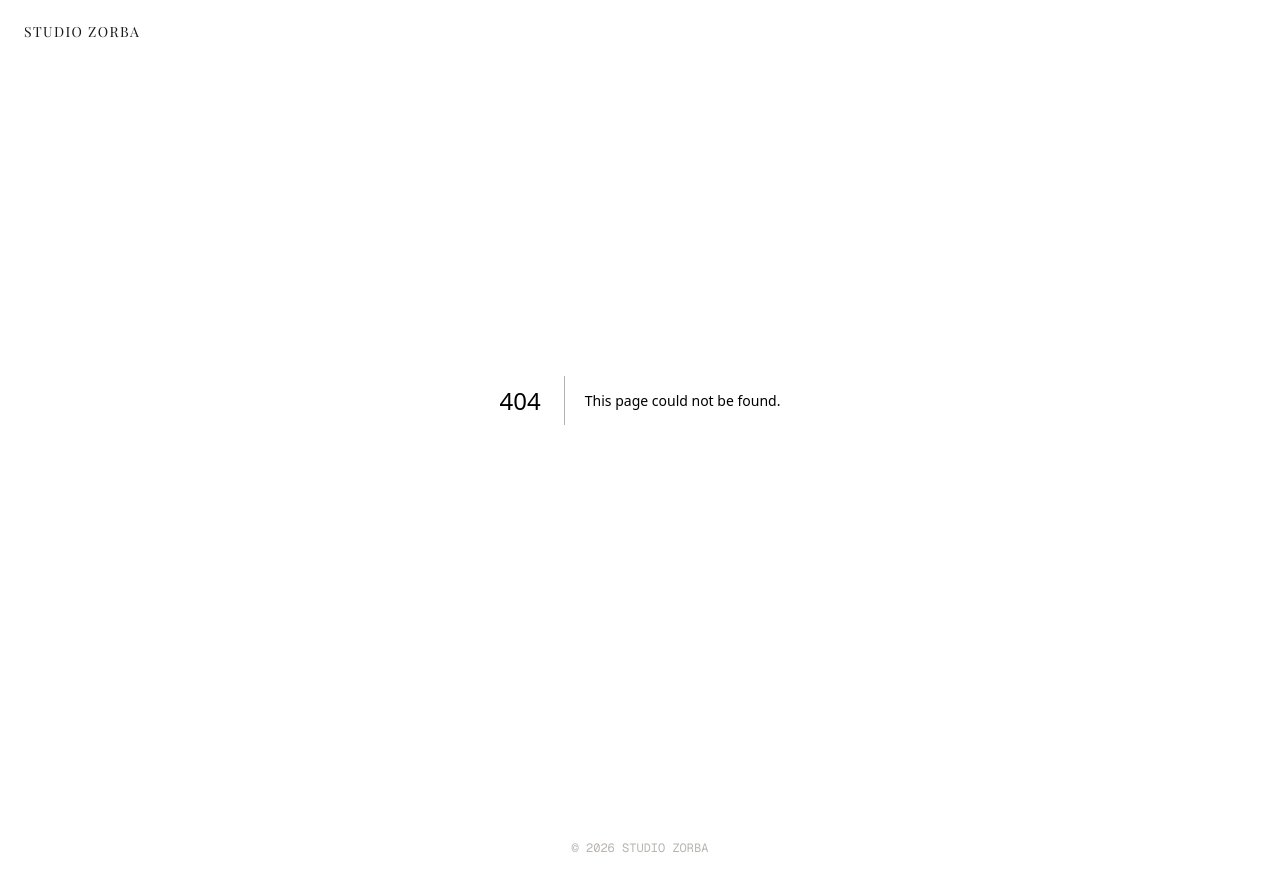
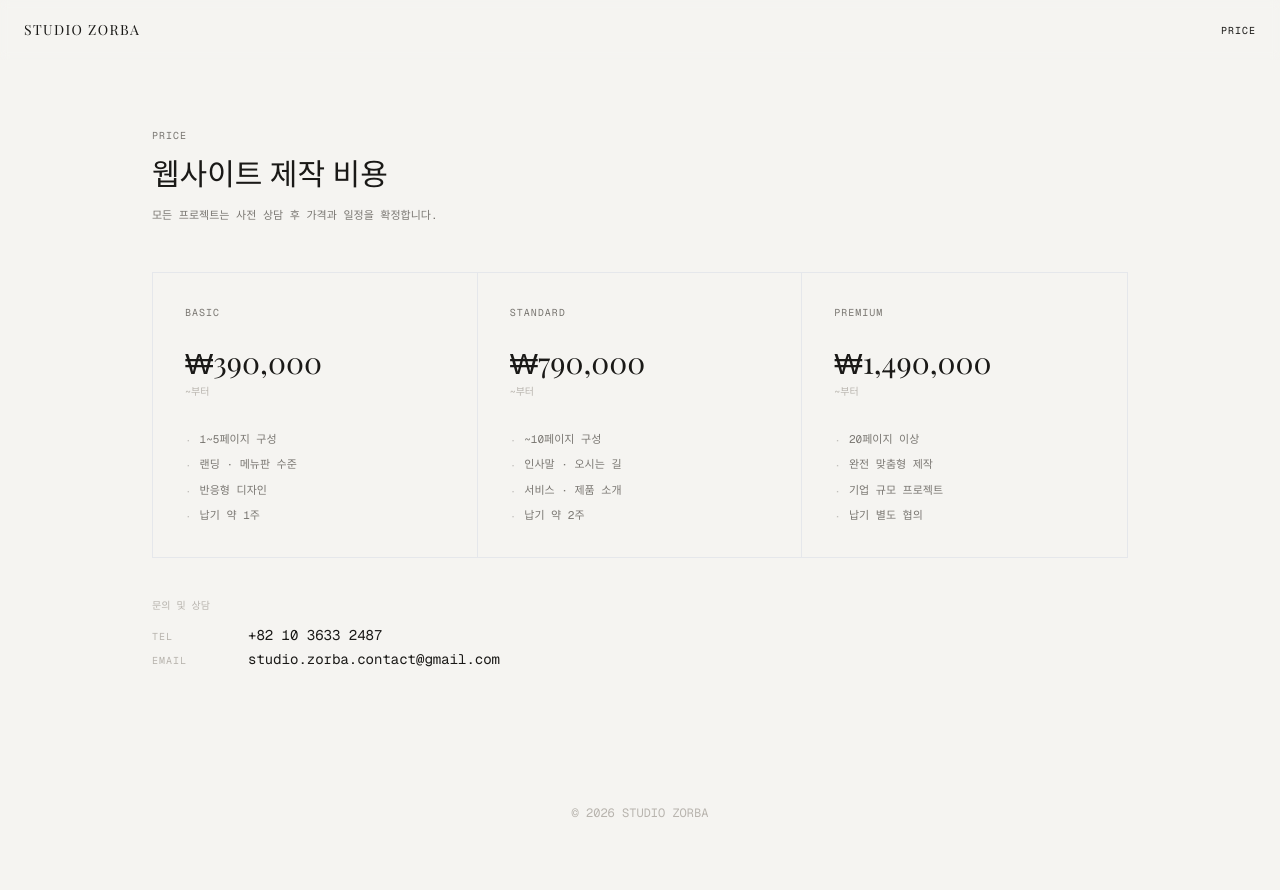
Before and after one commit to jaejunshin96/JAE_Archive, a Next.js app: page /price in a window 1280 px wide. Before the commit this address had no page. Shown: the top 890 px of the page. After the commit the page ends 861 px from the top, so only its background shows below. Built offline with nearby package versions, Linux system fonts and the light colour scheme.

Commit message:
add price

```diff
--- /dev/null
+++ b/src/app/price/page.tsx
@@ -0,0 +1,133 @@
+import PageTransition from '@/components/ui/PageTransition'
+import ScrollReveal from '@/components/ui/ScrollReveal'
+
+const tiers = [
+  {
+    name: 'BASIC',
+    price: '₩390,000',
+    items: [
+      '1~5페이지 구성',
+      '랜딩 · 메뉴판 수준',
+      '반응형 디자인',
+      '납기 약 1주',
+    ],
+    highlight: false,
+  },
+  {
+    name: 'STANDARD',
+    price: '₩790,000',
+    items: [
+      '~10페이지 구성',
+      '인사말 · 오시는 길',
+      '서비스 · 제품 소개',
+      '납기 약 2주',
+    ],
+    highlight: false,
+  },
+  {
+    name: 'PREMIUM',
+    price: '₩1,490,000',
+    items: [
+      '20페이지 이상',
+      '완전 맞춤형 제작',
+      '기업 규모 프로젝트',
+      '납기 별도 협의',
+    ],
+    highlight: false,
+  },
+]
+
+export default function PricePage() {
+  return (
+    <PageTransition>
+      <main className="pt-32 pb-24 px-6 max-w-5xl mx-auto">
+        <ScrollReveal className="mb-12">
+          <p className="font-mono text-[10px] tracking-widest uppercase text-[var(--color-ink-muted)] mb-3">
+            Price
+          </p>
+          <h1 className="font-serif text-3xl text-[var(--color-ink)]">
+            웹사이트 제작 비용
+          </h1>
+          <p className="font-mono text-[11px] text-[var(--color-ink-muted)] mt-4">
+            모든 프로젝트는 사전 상담 후 가격과 일정을 확정합니다.
+          </p>
+        </ScrollReveal>
+
+        <div className="grid grid-cols-1 md:grid-cols-3 border border-[var(--color-ink)]/10">
+          {tiers.map((tier, i) => (
+            <ScrollReveal
+              key={tier.name}
+              delay={i * 0.1}
+              className={[
+                'p-8 border-[var(--color-ink)]/10',
+                'border-b md:border-b-0 md:border-r last:border-r-0 last:border-b-0',
+                tier.highlight
+                  ? 'bg-[var(--color-ink)] text-[var(--color-bg)]'
+                  : 'bg-[var(--color-bg)] text-[var(--color-ink)]',
+              ].join(' ')}
+            >
+              <p
+                className={[
+                  'font-mono text-[10px] tracking-widest uppercase mb-6',
+                  tier.highlight
+                    ? 'text-[var(--color-bg)]/60'
+                    : 'text-[var(--color-ink-muted)]',
+                ].join(' ')}
+              >
+                {tier.name}
+              </p>
+
+              <p className="font-serif text-3xl mb-1">{tier.price}</p>
+              <p
+                className={[
+                  'font-mono text-[10px] mb-8',
+                  tier.highlight
+                    ? 'text-[var(--color-bg)]/50'
+                    : 'text-[var(--color-ink-faint)]',
+                ].join(' ')}
+              >
+                ~부터
+              </p>
+
+              <ul className="space-y-2">
+                {tier.items.map((item) => (
+                  <li
+                    key={item}
+                    className={[
+                      'font-mono text-[11px] flex items-start gap-2',
+                      tier.highlight
+                        ? 'text-[var(--color-bg)]/70'
+                        : 'text-[var(--color-ink-muted)]',
+                    ].join(' ')}
+                  >
+                    <span className="mt-px opacity-40">·</span>
+                    {item}
+                  </li>
+                ))}
+              </ul>
+            </ScrollReveal>
+          ))}
+        </div>
+
+        <ScrollReveal delay={0.35} className="mt-10 flex flex-col gap-1">
+          <p className="font-mono text-[10px] text-[var(--color-ink-faint)]">
+            문의 및 상담
+          </p>
+          <div className="flex items-baseline gap-8 mt-2">
+            <span className="font-mono text-[10px] tracking-widest uppercase text-faint w-16">Tel</span>
+            <span className="font-mono text-sm text-ink">+82 10 3633 2487</span>
+          </div>
+          <div className="flex items-baseline gap-8">
+            <span className="font-mono text-[10px] tracking-widest uppercase text-faint w-16">Email</span>
+            <a
+              href="mailto:studio.zorba.contact@gmail.com"
+              className="font-mono text-sm text-ink hover:text-muted transition-colors duration-200"
+            >
+              studio.zorba.contact@gmail.com
+            </a>
+          </div>
+        </ScrollReveal>
+      </main>
+    </PageTransition>
+  )
+}
--- a/src/components/layout/Nav.tsx
+++ b/src/components/layout/Nav.tsx
@@ -1,25 +1,38 @@
 'use client'
 
 import Link from 'next/link'
+import { usePathname } from 'next/navigation'
 import { motion, useScroll, useTransform, useMotionTemplate } from 'framer-motion'
 
 export default function Nav() {
   const { scrollY } = useScroll()
   const bgOpacity = useTransform(scrollY, [0, 80], [0, 0.92])
   const bgColor = useMotionTemplate`rgba(245, 244, 241, ${bgOpacity})`
+  const pathname = usePathname()
 
   return (
     <motion.header
       style={{ backgroundColor: bgColor }}
       className="fixed top-0 left-0 right-0 z-50 backdrop-blur-sm"
     >
-      <nav className="px-6 py-5">
+      <nav className="px-6 py-5 flex items-center justify-between">
         <Link
           href="/"
           className="font-serif text-sm tracking-widest text-ink hover:text-muted transition-colors duration-200"
         >
           STUDIO ZORBA
         </Link>
+        <Link
+          href="/price"
+          className={[
+            'font-mono text-[10px] tracking-widest uppercase transition-colors duration-200',
+            pathname === '/price'
+              ? 'text-[var(--color-ink)]'
+              : 'text-[var(--color-ink-muted)] hover:text-[var(--color-ink)]',
+          ].join(' ')}
+        >
+          Price
+        </Link>
       </nav>
     </motion.header>
   )
--- a/src/data/works.ts
+++ b/src/data/works.ts
@@ -41,7 +41,7 @@ export const works: Work[] = [
     aspectRatio: 'landscape',
     gridSize: 'narrow',
     url: 'https://www.worholpass.com/',
-    keywords: ['이메일', '마케팅', '플로우'],
+    keywords: ['이메일', '마케팅', '카카오톡'],
   },
   {
     slug: 'the-zen',
```
